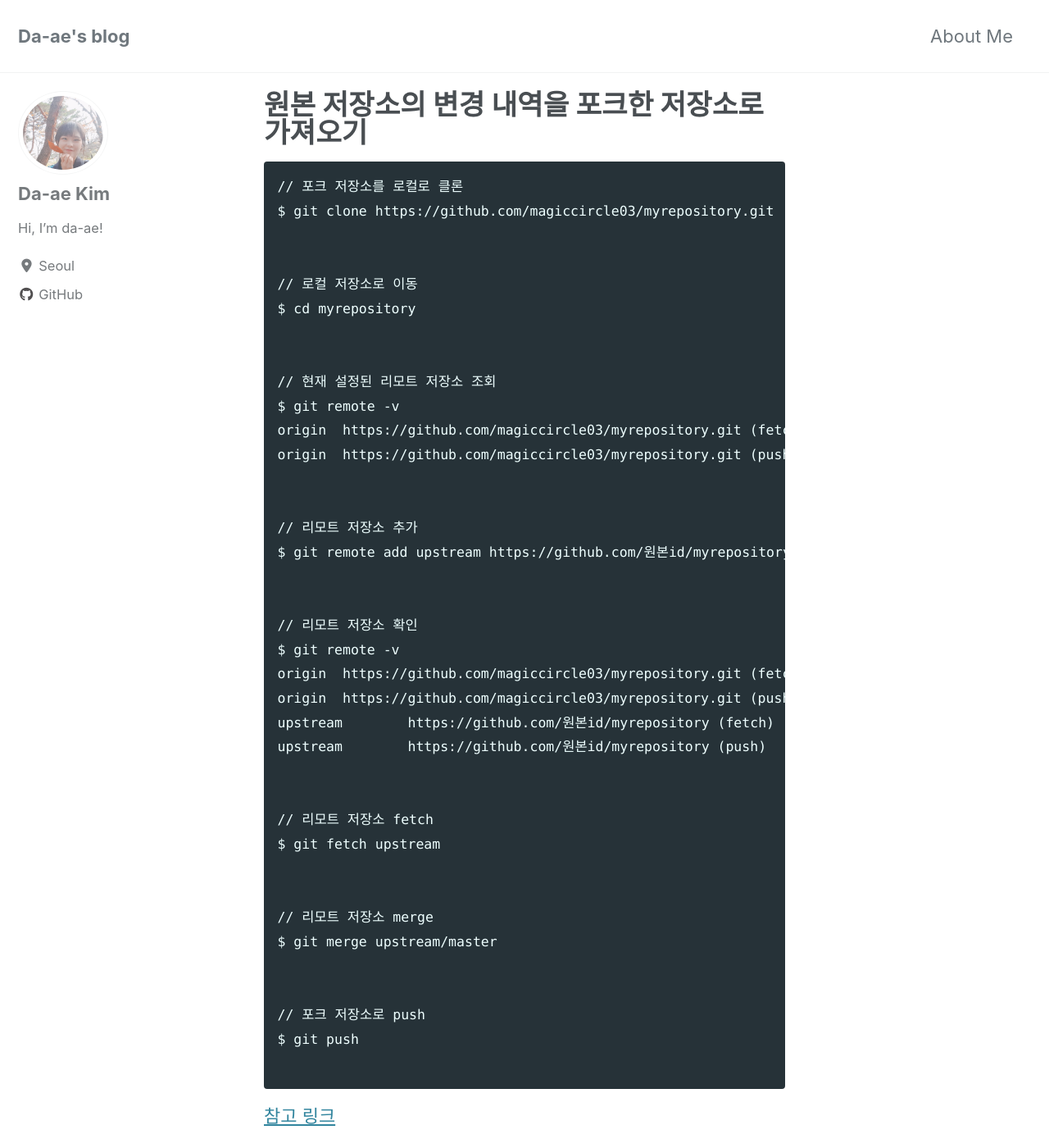
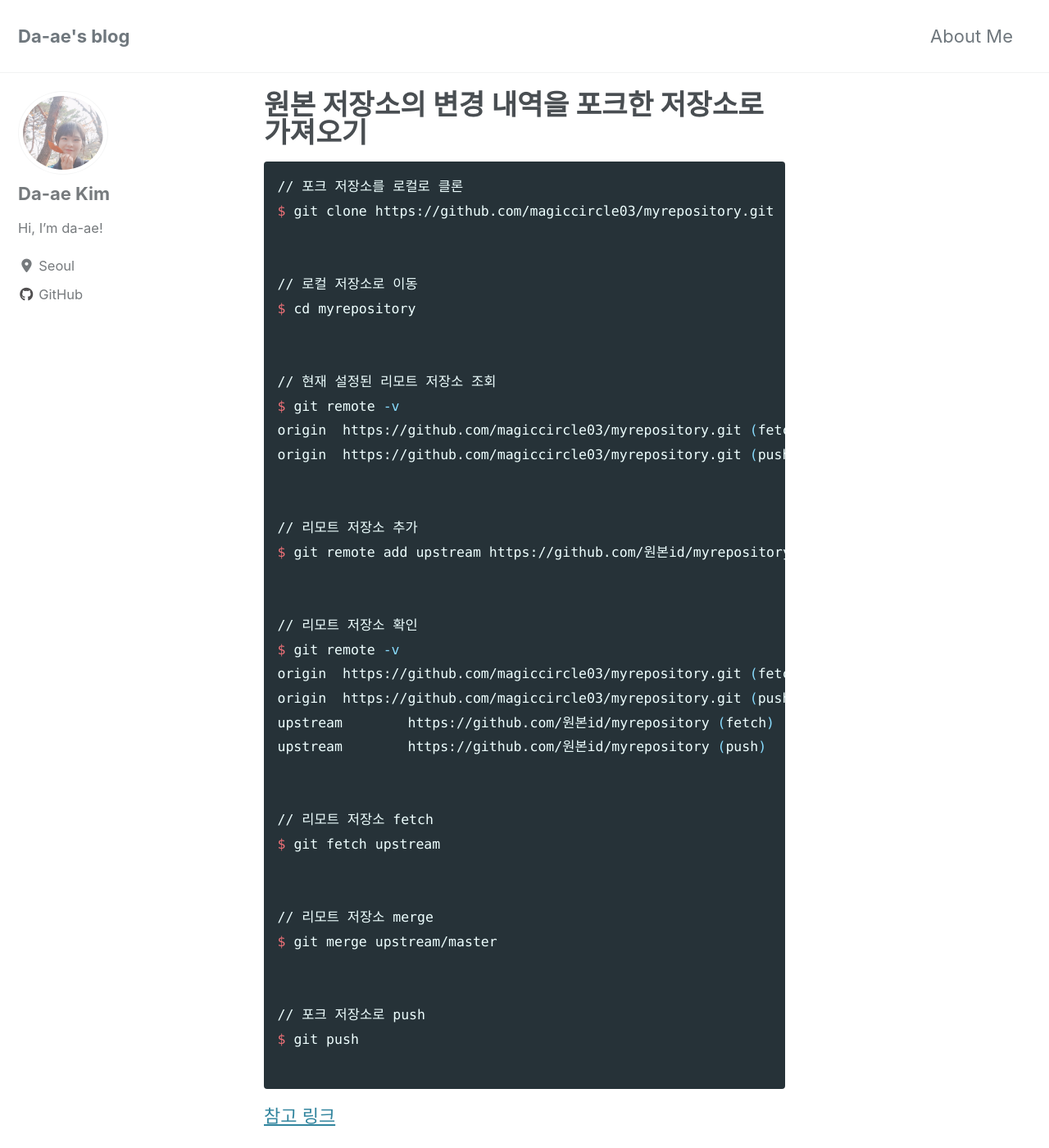
Before and after one commit to magiccircle03/magiccircle03.github.io, a Jekyll site: the page built from _posts/2019-12-18-git-fork-syncing.md, in a window 1280 px wide and 1400 px high. Shown: the whole window at 82% size. Built offline with Jekyll 4.4.1, drawn with Linux system fonts in a browser that asks for light colours; cached includes are drawn as plain includes; nearby versions of some CDN libraries.

Commit message:
Update 2019-12-18-git-fork-syncing.md

````diff
--- a/_posts/2019-12-18-git-fork-syncing.md
+++ b/_posts/2019-12-18-git-fork-syncing.md
@@ -4,7 +4,7 @@ date: 2019-12-18
 categories: git
 ---
 
-```
+```bash
 // 포크 저장소를 로컬로 클론
 $ git clone https://github.com/magiccircle03/myrepository.git
 
````
